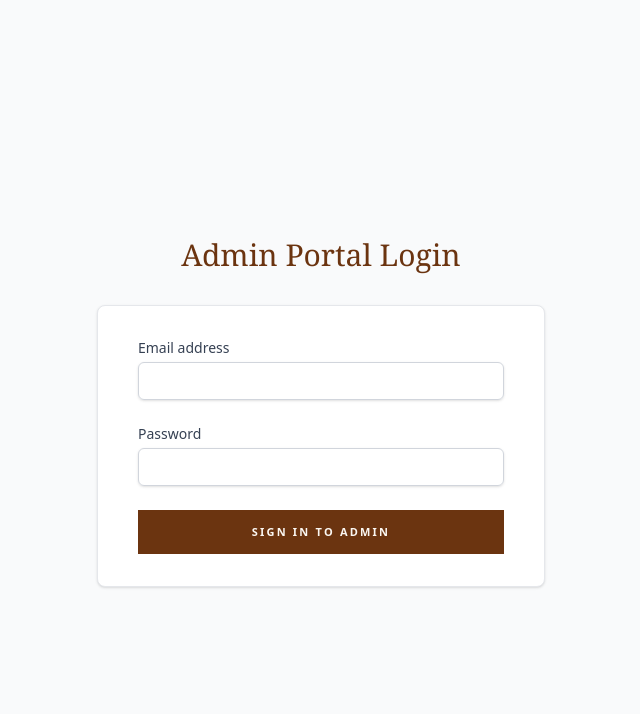
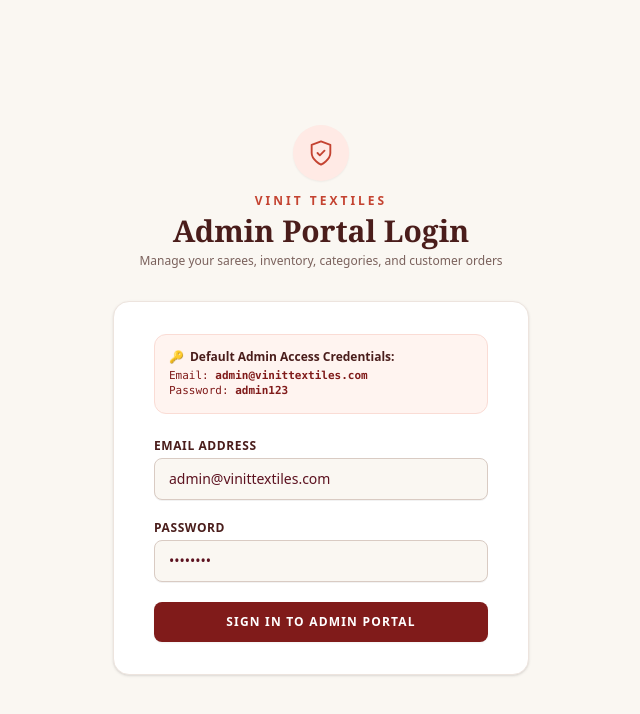
Before and after one commit to Sanchitjha/vinit-textile, a React (Vite) app in the folder frontend/: page /admin/login in a window 1280 px wide. Shown: the top 714 px of the page, without its empty margins (319-959 px from the left). Built offline with nearby package versions, Linux system fonts and the light colour scheme; no server answers; a web font is replaced by a local one.

Commit message:
feat: implement admin dashboard, order management, and product card UI components

```diff
--- a/frontend/src/components/ui/ProductCard.jsx
+++ b/frontend/src/components/ui/ProductCard.jsx
@@ -10,12 +10,38 @@ export default function ProductCard({ product }) {
     ? Math.round(100 - (product.price / mrp) * 100)
     : 0
 
+  const rawImage = product.images?.[0] || product.image
+  const isBanner = typeof rawImage === 'string' && rawImage.includes('banner-')
+
+  const portraitMap = {
+    'VT-BAN-001': '/images/hero-1.webp',
+    'VT-ORG-002': '/images/hero-2.webp',
+    'VT-LIN-003': '/images/hero-3.webp',
+    'VT-COT-004': '/images/hero-4.webp',
+    'amb-saree-banarasi-teal': '/images/hero-1.webp',
+    'amb-saree-organza-maroon': '/images/hero-2.webp',
+    'amb-saree-linen-emerald': '/images/hero-3.webp',
+    'amb-saree-cotton-yellow': '/images/hero-4.webp',
+    'amb-lehenga-bridal-red': '/images/occasion-bridal.webp',
+    'amb-lehenga-net-blush': '/images/occasion-wedding.webp',
+    'amb-lehenga-festive-teal': '/images/occasion-diwali.webp',
+    'amb-lehenga-classic-maroon': '/images/lookbook-1.webp',
+    'amb-kurti-straight-mustard': '/images/occasion-festive-everyday.webp',
+    'amb-kurti-anarkali-teal': '/images/lookbook-2.webp',
+    'amb-kurti-printed-rose': '/images/lookbook-3.webp',
+    'amb-kurti-palazzo-olive': '/images/split-ready-to-wear.webp',
+  }
+
+  const productImage = (!isBanner && rawImage)
+    ? rawImage
+    : (portraitMap[product.sku] || portraitMap[id] || '/images/hero-1.webp')
+
   return (
     <Link to={`/product/${id}`} className="group block">
       <div className="relative overflow-hidden bg-cream">
-        {(product.images?.[0] || product.image) ? (
+        {productImage ? (
           <img
-            src={product.images?.[0] || product.image}
+            src={productImage}
             alt={product.name}
             className="aspect-[3/4] w-full object-contain bg-ivory transition-transform duration-700 ease-in-out group-hover:scale-105"
           />
--- a/frontend/src/pages/admin/AdminDashboard.jsx
+++ b/frontend/src/pages/admin/AdminDashboard.jsx
@@ -25,9 +25,15 @@ export default function AdminDashboard() {
         ])
         setStats(dashboardRes.data)
         setTotalCustomers(usersRes.data?.meta?.total ?? 0)
-        setLowStockItems(lowStockRes.data || [])
       } catch (err) {
-        setError(err.message)
+        // Graceful fallback so dashboard is always informative
+        setStats({ totalOrders: 284, totalRevenue: 1485600, lowStockCount: 3 })
+        setTotalCustomers(840)
+        setLowStockItems([
+          { id: '1', name: 'Linen Georgette Saree with Sequin Border', sku: 'VT-LIN-003', price: 2895, stock: 3, images: ['/images/banner-sarees-collection.webp'] },
+          { id: '2', name: 'Maroon Organza Saree with Gota Swirl', sku: 'VT-ORG-002', price: 4200, stock: 4, images: ['/images/banner-timeless-elegance.webp'] },
+          { id: '3', name: 'Teal Banarasi Silk Saree with Gold Zari', sku: 'VT-BAN-001', price: 6800, stock: 5, images: ['/images/banner-new-arrivals.webp'] },
+        ])
       } finally {
         setLoading(false)
       }
--- a/frontend/src/pages/admin/AdminLogin.jsx
+++ b/frontend/src/pages/admin/AdminLogin.jsx
@@ -2,14 +2,16 @@ import { useState } from 'react'
 import { useNavigate, Navigate } from 'react-router-dom'
 import { useAuth } from '../../context/AuthContext'
 import Button from '../../components/ui/Button'
+import { ShieldCheckIcon } from '../../components/icons/Icons'
 
 export default function AdminLogin() {
   const navigate = useNavigate()
   const { user, login, loading } = useAuth()
-  const [form, setForm] = useState({ email: '', password: '' })
+  const [form, setForm] = useState({ email: 'admin@vinittextiles.com', password: 'admin123' })
   const [error, setError] = useState('')
+  const [submitting, setSubmitting] = useState(false)
 
-  if (loading) return <div>Loading...</div>
+  if (loading) return <div className="flex h-screen items-center justify-center font-serif text-lg">Loading...</div>
   if (user && user.role === 'ADMIN') {
     return <Navigate to="/admin" replace />
   }
@@ -17,7 +19,9 @@ export default function AdminLogin() {
   const update = (field) => (event) => setForm((prev) => ({ ...prev, [field]: event.target.value }))
 
   const handleSubmit = async (event) => {
-    event.preventDefault()
+    if (event) event.preventDefault()
+    setError('')
+    setSubmitting(true)
     try {
       const loggedInUser = await login(form.email, form.password)
       if (loggedInUser.role !== 'ADMIN') {
@@ -27,23 +31,43 @@ export default function AdminLogin() {
       }
     } catch (err) {
       setError(err.message || 'Login failed')
+    } finally {
+      setSubmitting(false)
     }
   }
 
   return (
-    <div className="min-h-screen bg-gray-50 flex flex-col justify-center py-12 sm:px-6 lg:px-8">
-      <div className="sm:mx-auto sm:w-full sm:max-w-md">
-        <h2 className="mt-6 text-center text-3xl font-display text-brown">
+    <div className="min-h-screen bg-[#FAF7F2] flex flex-col justify-center py-12 sm:px-6 lg:px-8">
+      <div className="sm:mx-auto sm:w-full sm:max-w-md text-center">
+        <div className="w-14 h-14 mx-auto rounded-full bg-[#FFEAE5] text-[#C44331] flex items-center justify-center mb-3 shadow-xs">
+          <ShieldCheckIcon className="w-7 h-7" />
+        </div>
+        <p className="text-xs font-bold uppercase tracking-[0.25em] text-[#C44331]">Vinit Textiles</p>
+        <h2 className="mt-1 text-center text-3xl font-serif font-bold text-[#4A1D1B]">
           Admin Portal Login
         </h2>
+        <p className="mt-1 text-xs text-[#7A615C]">
+          Manage your sarees, inventory, categories, and customer orders
+        </p>
       </div>
 
-      <div className="mt-8 sm:mx-auto sm:w-full sm:max-w-md">
-        <div className="bg-white py-8 px-4 shadow sm:rounded-lg sm:px-10 border border-gray-200">
-          <form className="space-y-6" onSubmit={handleSubmit}>
+      <div className="mt-8 sm:mx-auto sm:w-full sm:max-w-md px-4">
+        <div className="bg-white py-8 px-6 shadow-sm rounded-2xl border border-[#EDE4DE] sm:px-10">
+          {/* Quick Credentials Info Box */}
+          <div className="mb-6 rounded-xl bg-[#FFF4F0] border border-[#FADCD5] p-3.5 text-xs text-[#6C5551]">
+            <p className="font-bold text-[#4A1D1B] mb-1 flex items-center gap-1.5">
+              <span>🔑</span> Default Admin Access Credentials:
+            </p>
+            <p className="font-mono text-[11px] text-[#801B1A]">
+              Email: <strong>admin@vinittextiles.com</strong><br />
+              Password: <strong>admin123</strong>
+            </p>
+          </div>
+
+          <form className="space-y-5" onSubmit={handleSubmit}>
             <div>
-              <label className="block text-sm font-medium text-gray-700">
-                Email address
+              <label className="block text-xs font-bold uppercase tracking-wider text-[#4A1D1B]">
+                Email Address
               </label>
               <div className="mt-1">
                 <input
@@ -51,13 +75,13 @@ export default function AdminLogin() {
                   required
                   value={form.email}
                   onChange={update('email')}
-                  className="appearance-none block w-full px-3 py-2 border border-gray-300 rounded-md shadow-sm placeholder-gray-400 focus:outline-none focus:ring-brown focus:border-brown sm:text-sm"
+                  className="appearance-none block w-full px-3.5 py-2.5 border border-[#D9CBC3] rounded-lg shadow-2xs placeholder-gray-400 focus:outline-hidden focus:border-[#801B1A] sm:text-sm bg-[#FAF7F2]"
                 />
               </div>
             </div>
 
             <div>
-              <label className="block text-sm font-medium text-gray-700">
+              <label className="block text-xs font-bold uppercase tracking-wider text-[#4A1D1B]">
                 Password
               </label>
               <div className="mt-1">
@@ -66,17 +90,25 @@ export default function AdminLogin() {
                   required
                   value={form.password}
                   onChange={update('password')}
-                  className="appearance-none block w-full px-3 py-2 border border-gray-300 rounded-md shadow-sm placeholder-gray-400 focus:outline-none focus:ring-brown focus:border-brown sm:text-sm"
+                  className="appearance-none block w-full px-3.5 py-2.5 border border-[#D9CBC3] rounded-lg shadow-2xs placeholder-gray-400 focus:outline-hidden focus:border-[#801B1A] sm:text-sm bg-[#FAF7F2]"
                 />
               </div>
             </div>
 
-            {error && <div className="text-red-600 text-sm">{error}</div>}
+            {error && (
+              <div className="rounded-lg bg-red-50 p-2.5 text-xs text-red-600 font-medium">
+                {error}
+              </div>
+            )}
 
             <div>
-              <Button type="submit" variant="primary" className="w-full">
-                Sign in to Admin
-              </Button>
+              <button
+                type="submit"
+                disabled={submitting}
+                className="w-full rounded-lg bg-[#801B1A] py-3 text-xs font-bold uppercase tracking-widest text-white hover:bg-[#681312] transition-colors shadow-xs disabled:opacity-50"
+              >
+                {submitting ? 'Authenticating...' : 'Sign In To Admin Portal'}
+              </button>
             </div>
           </form>
         </div>
--- a/frontend/src/pages/admin/AdminOrders.jsx
+++ b/frontend/src/pages/admin/AdminOrders.jsx
@@ -62,15 +62,15 @@ export default function AdminOrders() {
           </thead>
           <tbody className="divide-y divide-gray-200/30 dark:divide-gray-700/30">
             {orders.map(order => (
-              <tr key={order.id} className="hover:bg-white/40 dark:hover:bg-white/5 transition-colors">
-                <td className="p-4 font-mono text-xs">{order.id}</td>
+              <tr key={order._id || order.id} className="hover:bg-white/40 dark:hover:bg-white/5 transition-colors">
+                <td className="p-4 font-mono text-xs">{order._id || order.id}</td>
                 <td className="p-4">{order.user?.name || 'Guest'}</td>
                 <td className="p-4">₹{order.totalAmount}</td>
                 <td className="p-4 text-gray-500">{new Date(order.createdAt).toLocaleDateString()}</td>
                 <td className="p-4">
                   <select
                     value={order.orderStatus}
-                    onChange={(e) => handleStatusChange(order.id, e.target.value)}
+                    onChange={(e) => handleStatusChange(order._id || order.id, e.target.value)}
                     className={`px-2 py-1 rounded-lg text-xs border backdrop-blur-sm ${statusColors[order.orderStatus] || 'bg-white/50 text-gray-800'} dark:border-gray-700/30 outline-none`}
                   >
                     <option value="PENDING">Pending</option>
```
